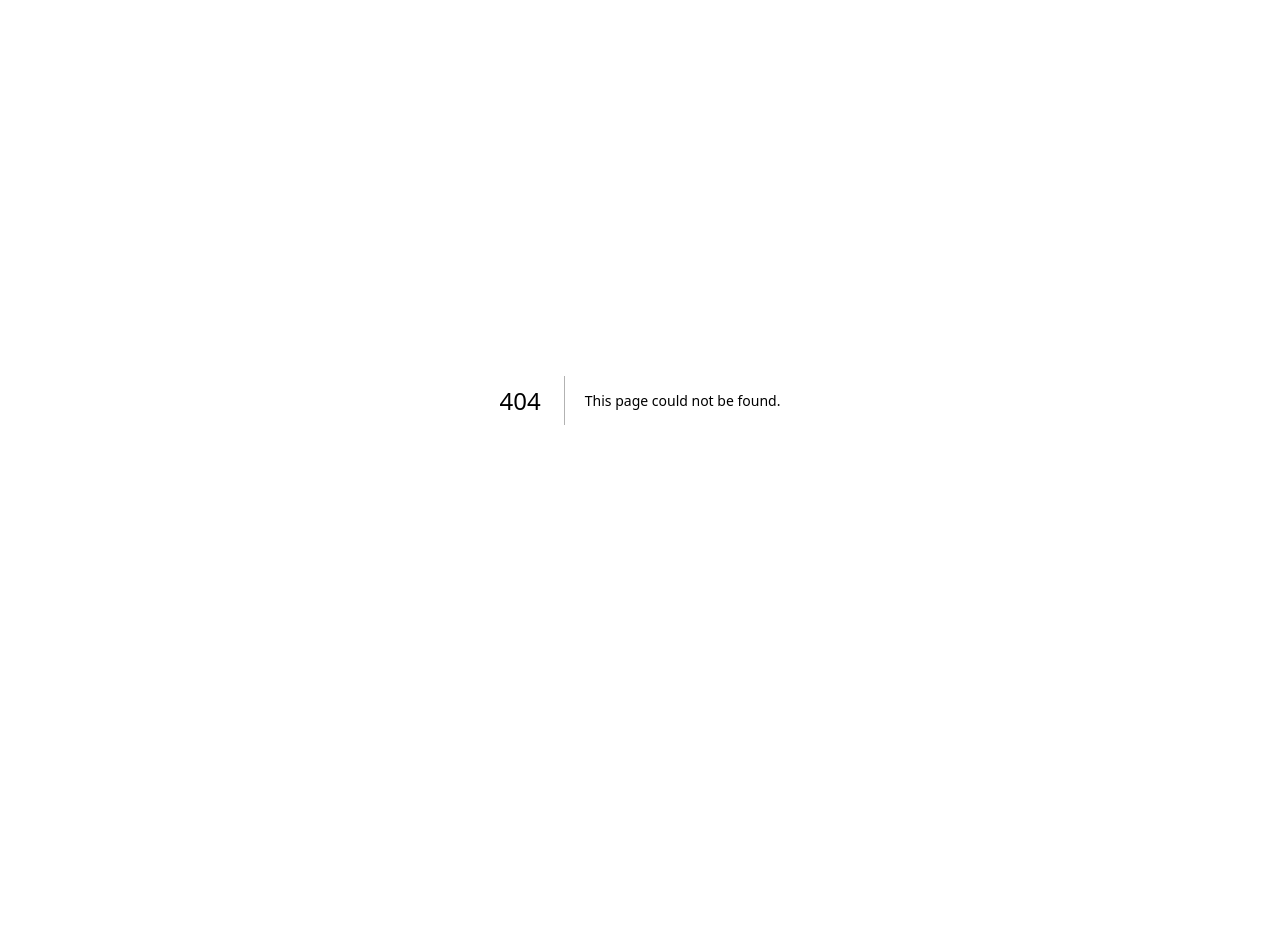
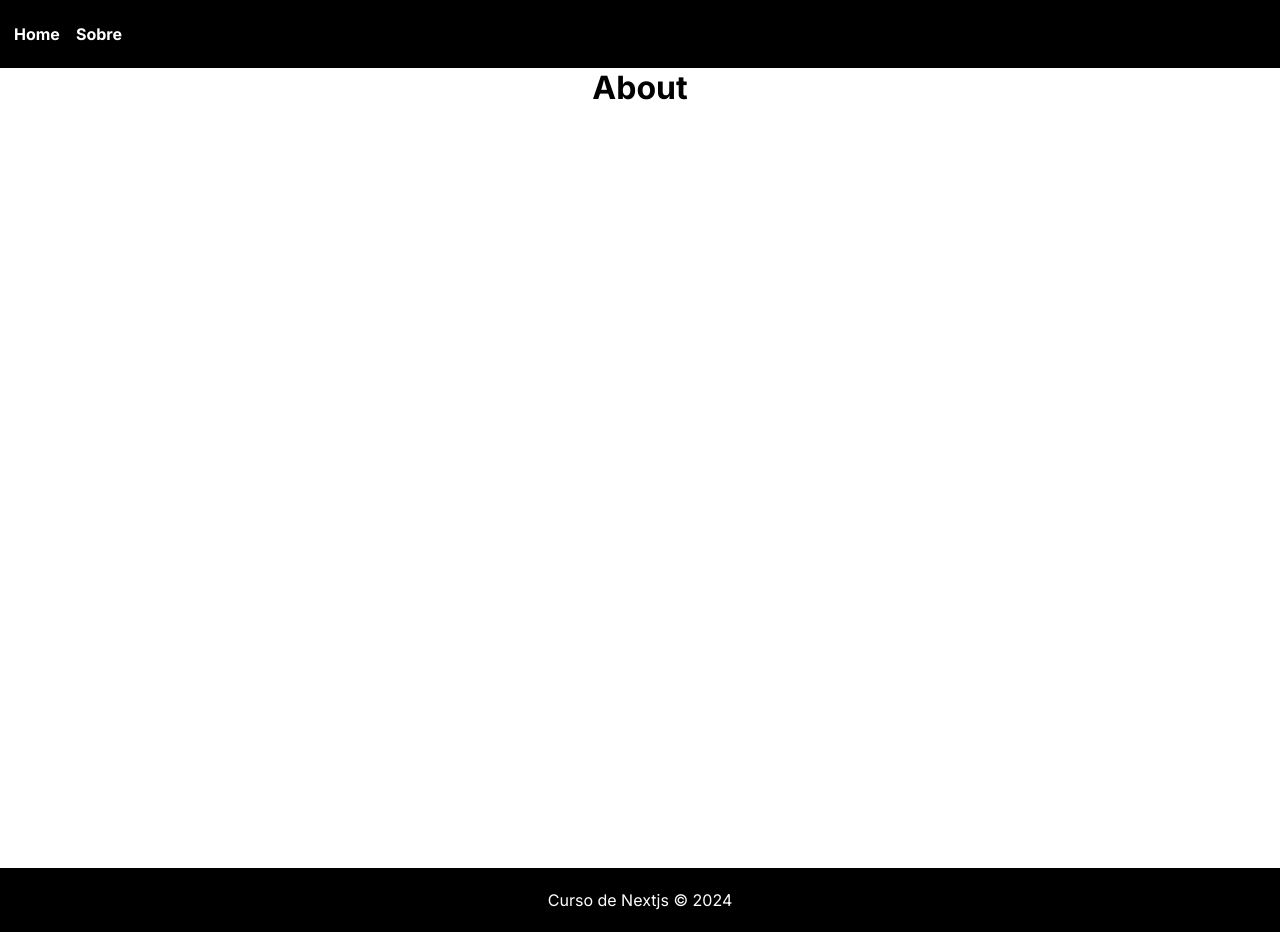
Before and after one commit to matheus369k/peke-next, a Next.js app: page /about in a window 1280 px wide. Before the commit this address had no page. Before the commit the page ends 800 px from the top, so only its background shows below. Built offline with nearby package versions, Linux system fonts and the light colour scheme.

Commit message:
create about, not-found and home page

```diff
--- /dev/null
+++ b/app/about/page.tsx
@@ -0,0 +1,9 @@
+import { NavBar } from "../../components/Navbar";
+
+export default function About() {
+    return (
+        <>
+            <h1>about</h1>
+        </>
+    )
+}
--- /dev/null
+++ b/app/layout.tsx
@@ -0,0 +1,26 @@
+import { DefaultLayout } from '../components/Layout'
+import type { Metadata } from 'next'
+import { Inter } from 'next/font/google'
+
+const inter = Inter({ subsets: ['latin'] })
+
+export const metadata: Metadata = {
+  title: 'Poke Next',
+  description: 'pokedex',
+}
+
+export default function RootLayout({
+  children,
+}: {
+  children: React.ReactNode
+}) {
+  return (
+    <html lang="en">
+      <body className={inter.className}>
+        <DefaultLayout>
+          {children}
+        </DefaultLayout>
+      </body>
+    </html>
+  )
+}
```
Also changed, not shown: app/not-found.tsx (added, +10 -0 lines), app/page.tsx (added, +7 -0 lines).
